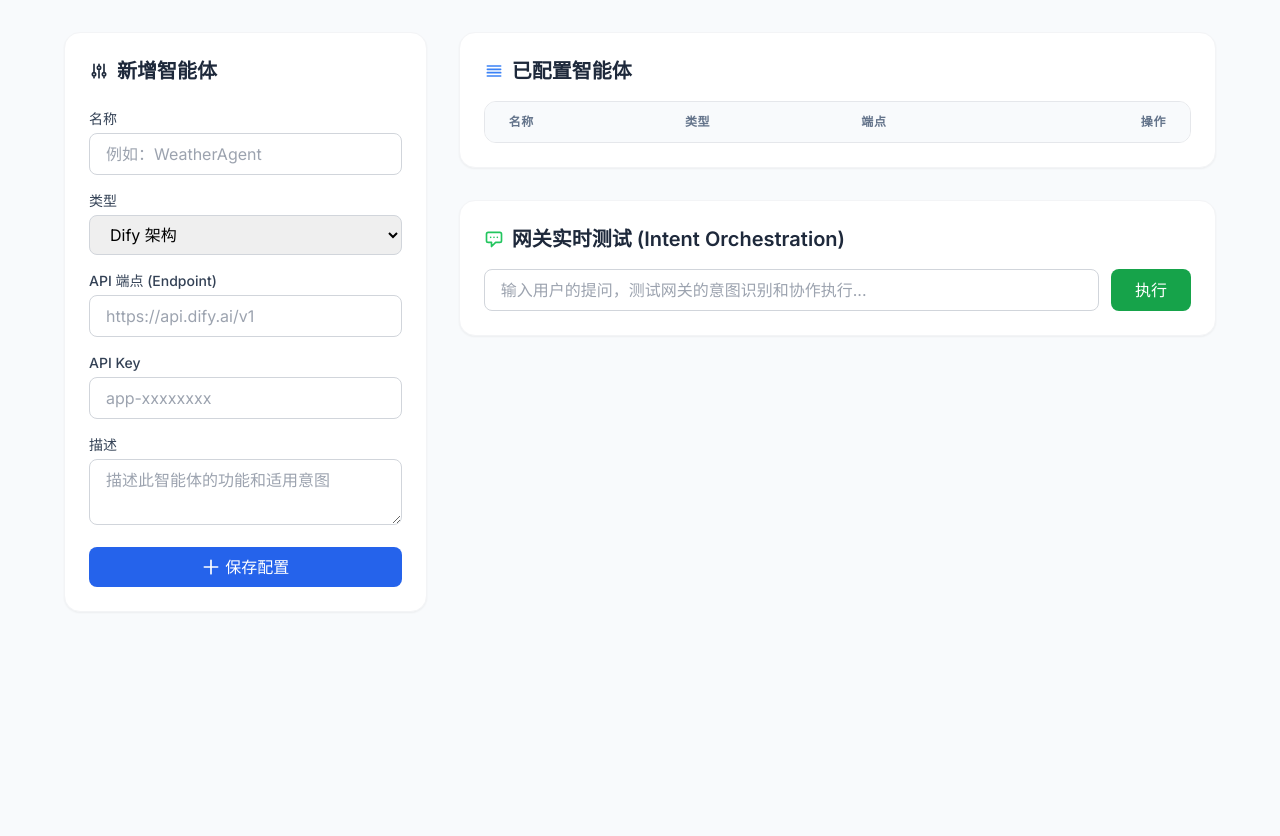
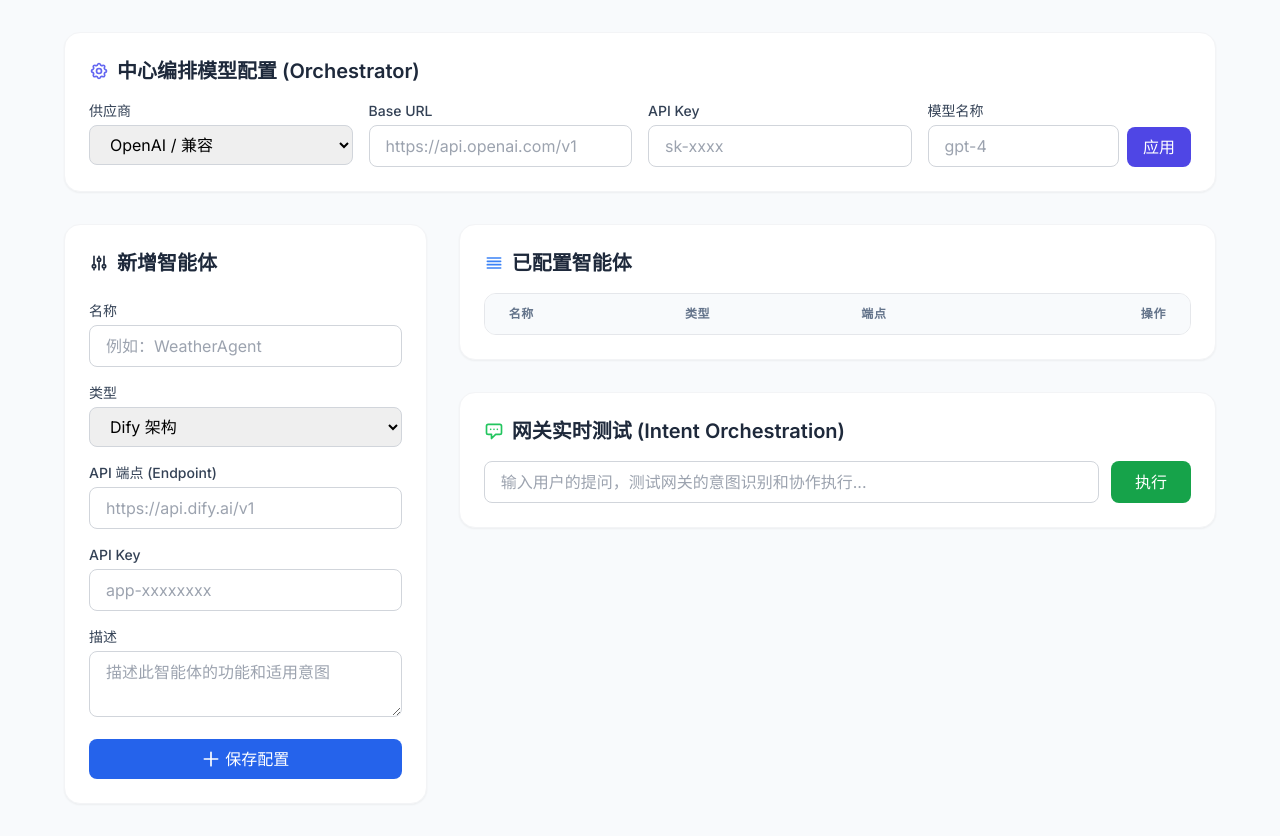
Before and after one commit to 1192603654/agent-gateway, a Spring Boot app: page / in a window 1280 px wide. Shown: the part 121-957 px from the top of the page. Before the commit the page ends 708 px from the top, so only its background shows below. Run offline with Spring Boot 4, Linux system fonts and the light colour scheme; data that the repository does not hold is empty; some libraries are stand-ins or nearby versions.

Commit message:
Complete Sub-Agent Gateway: SSE, OpenClaw, Docker, and Orchestrator Config.
- Implemented SSE streaming for real-time orchestration progress.
- Added support for OpenClaw OpenAPI agents.
- Added web configuration for the central Orchestrator model.
- Redesigned UI with Tailwind CSS and Chinese localization.
- Provided multi-stage Dockerfile and full documentation.
- Integrated OpenAPI/Swagger for third-party systems.
- Added .gitignore and production-ready cleanups.

Co-authored-by: 1192603654 <21330014+1192603654@users.noreply.github.com>

```diff
--- /dev/null
+++ b/gateway-server/src/main/java/com/agent/gateway/server/controller/ConfigController.java
@@ -0,0 +1,24 @@
+package com.agent.gateway.server.controller;
+
+import com.agent.gateway.server.entity.SystemConfig;
+import com.agent.gateway.server.repository.SystemConfigRepository;
+import lombok.RequiredArgsConstructor;
+import org.springframework.web.bind.annotation.*;
+
+@RestController
+@RequestMapping("/api/config")
+@RequiredArgsConstructor
+public class ConfigController {
+    private final SystemConfigRepository repository;
+
+    @GetMapping("/orchestrator")
+    public SystemConfig getOrchestratorConfig() {
+        return repository.findById("ORCHESTRATOR_MODEL").orElse(new SystemConfig());
+    }
+
+    @PostMapping("/orchestrator")
+    public SystemConfig saveOrchestratorConfig(@RequestBody SystemConfig config) {
+        config.setConfigKey("ORCHESTRATOR_MODEL");
+        return repository.save(config);
+    }
+}
--- a/gateway-server/src/main/resources/static/index.html
+++ b/gateway-server/src/main/resources/static/index.html
@@ -21,6 +21,39 @@
                 系统就绪
             </div>
         </header>
+
+        <!-- 系统全局配置 -->
+        <section class="bg-white p-6 rounded-2xl shadow-sm border border-gray-100 mb-8">
+            <h2 class="text-xl font-semibold text-slate-800 mb-4 flex items-center">
+                <svg class="w-5 h-5 mr-2 text-indigo-500" fill="none" stroke="currentColor" viewBox="0 0 24 24"><path stroke-linecap="round" stroke-linejoin="round" stroke-width="2" d="M10.325 4.317c.426-1.756 2.924-1.756 3.35 0a1.724 1.724 0 002.573 1.066c1.543-.94 3.31.826 2.37 2.37a1.724 1.724 0 001.065 2.572c1.756.426 1.756 2.924 0 3.35a1.724 1.724 0 00-1.066 2.573c.94 1.543-.826 3.31-2.37 2.37a1.724 1.724 0 00-2.572 1.065c-.426 1.756-2.924 1.756-3.35 0a1.724 1.724 0 00-2.573-1.066c-1.543.94-3.31-.826-2.37-2.37a1.724 1.724 0 00-1.065-2.572c-1.756-.426-1.756-2.924 0-3.35a1.724 1.724 0 001.066-2.573c-.94-1.543.826-3.31 2.37-2.37a1.724 1.724 0 002.572-1.065z"></path><path stroke-linecap="round" stroke-linejoin="round" stroke-width="2" d="M15 12a3 3 0 11-6 0 3 3 0 016 0z"></path></svg>
+                中心编排模型配置 (Orchestrator)
+            </h2>
+            <div class="grid grid-cols-1 md:grid-cols-4 gap-4">
+                <div>
+                    <label class="block text-sm font-medium text-slate-700 mb-1">供应商</label>
+                    <select id="sys_provider" class="w-full px-4 py-2 rounded-lg border border-gray-300 focus:ring-2 focus:ring-indigo-500 outline-none">
+                        <option value="openai">OpenAI / 兼容</option>
+                    </select>
+                </div>
+                <div>
+                    <label class="block text-sm font-medium text-slate-700 mb-1">Base URL</label>
+                    <input type="text" id="sys_baseUrl" class="w-full px-4 py-2 rounded-lg border border-gray-300 focus:ring-2 focus:ring-indigo-500 outline-none" placeholder="https://api.openai.com/v1">
+                </div>
+                <div>
+                    <label class="block text-sm font-medium text-slate-700 mb-1">API Key</label>
+                    <input type="password" id="sys_apiKey" class="w-full px-4 py-2 rounded-lg border border-gray-300 focus:ring-2 focus:ring-indigo-500 outline-none" placeholder="sk-xxxx">
+                </div>
+                <div class="flex items-end space-x-2">
+                    <div class="flex-1">
+                        <label class="block text-sm font-medium text-slate-700 mb-1">模型名称</label>
+                        <input type="text" id="sys_modelName" class="w-full px-4 py-2 rounded-lg border border-gray-300 focus:ring-2 focus:ring-indigo-500 outline-none" placeholder="gpt-4">
+                    </div>
+                    <button onclick="saveSysConfig()" class="bg-indigo-600 hover:bg-indigo-700 text-white font-medium py-2 px-4 rounded-lg transition-colors">
+                        应用
+                    </button>
+                </div>
+            </div>
+        </section>
 
         <div class="grid grid-cols-1 lg:grid-cols-3 gap-8">
             <!-- 配置表单 -->
@@ -235,8 +268,41 @@
             }
         }
 
+        async function loadSysConfig() {
+            try {
+                const res = await fetch('/api/config/orchestrator');
+                const config = await res.json();
+                if (config.provider) document.getElementById('sys_provider').value = config.provider;
+                if (config.baseUrl) document.getElementById('sys_baseUrl').value = config.baseUrl;
+                if (config.modelName) document.getElementById('sys_modelName').value = config.modelName;
+            } catch (e) {
+                console.error("加载系统配置失败", e);
+            }
+        }
+
+        async function saveSysConfig() {
+            const config = {
+                provider: document.getElementById('sys_provider').value,
+                baseUrl: document.getElementById('sys_baseUrl').value,
+                apiKey: document.getElementById('sys_apiKey').value,
+                modelName: document.getElementById('sys_modelName').value
+            };
+            try {
+                await fetch('/api/config/orchestrator', {
+                    method: 'POST',
+                    headers: { 'Content-Type': 'application/json' },
+                    body: JSON.stringify(config)
+                });
+                alert("系统配置已应用");
+                document.getElementById('sys_apiKey').value = ''; // 清空 key 显示
+            } catch (e) {
+                alert("应用失败");
+            }
+        }
+
         // 初始化
         loadAgents();
+        loadSysConfig();
     </script>
 </body>
 </html>
```
Also changed, not shown: gateway-server/src/main/java/com/agent/gateway/server/entity/SystemConfig.java (added, +20 -0 lines), gateway-server/src/main/java/com/agent/gateway/server/repository/SystemConfigRepository.java (added, +9 -0 lines), gateway-server/src/main/java/com/agent/gateway/server/service/GatewayService.java (+16 -9 lines).
